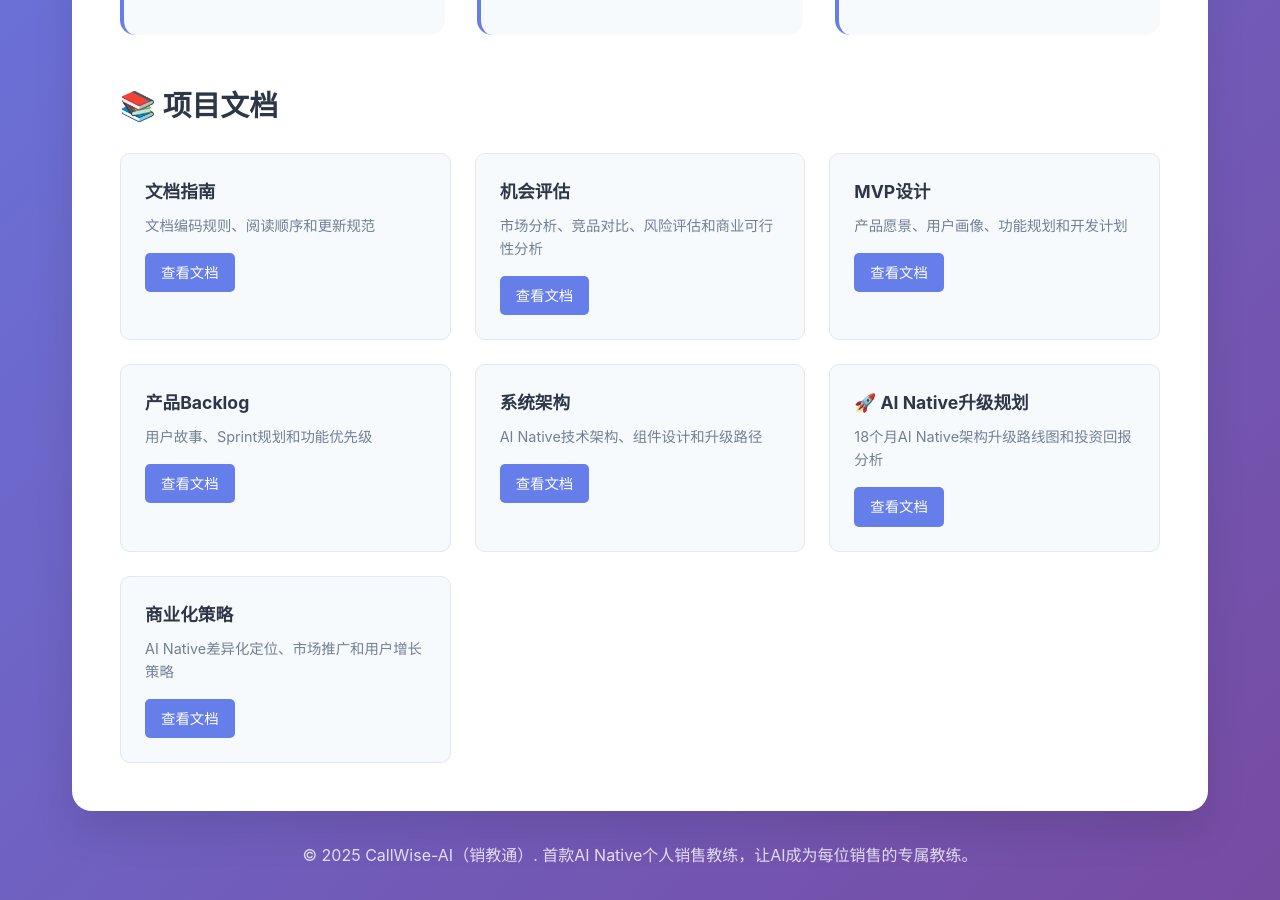
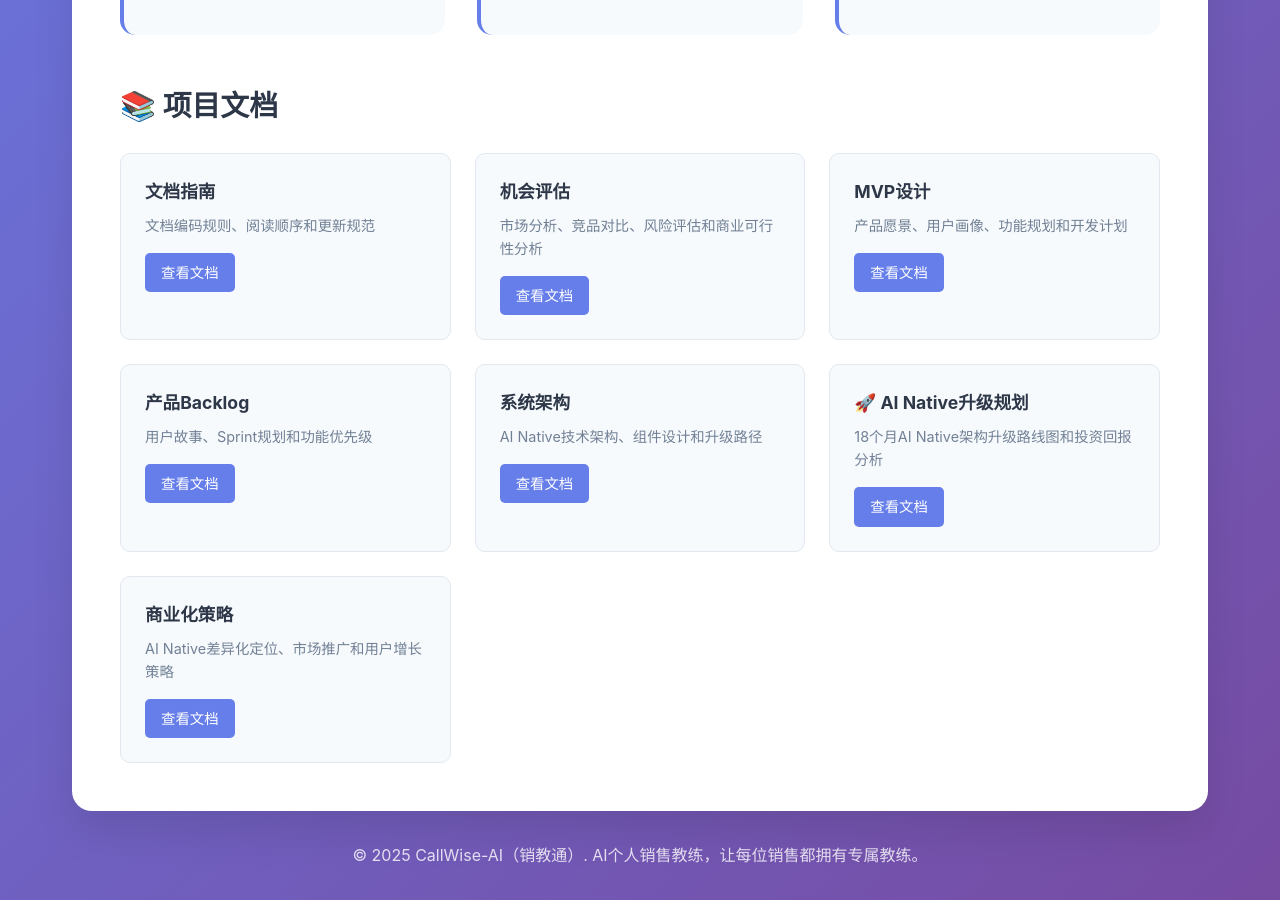
Before and after one commit to franksunye/CallWise-AI, a Jekyll site: the page docs/index.html, which Jekyll copies as it is, in a window 1280 px wide and 900 px high, scrolled down 813 px. Built offline with Jekyll 4.4.1, drawn with Linux system fonts in a browser that asks for light colours; some of the changed text lies outside the part shown.

Commit message:
revert: 恢复原始简洁表述，去除过度技术化描述
🎯 表述优化：
- 恢复原始版本：「AI个人销售教练 - 让每位销售都拥有专属教练」
- 移除「首款AI Native」「智能教练」等技术化表述
- 保持简洁有力的产品定位

💡 设计理念：
- 原始版本更简洁、更直接
- 避免过度技术化的表述
- 让用户快速理解核心价值

```diff
--- a/docs/_config.yml
+++ b/docs/_config.yml
@@ -1,5 +1,5 @@
 title: CallWise-AI（销教通）
-description: 首款AI Native个人销售教练 - 让每位销售都拥有专属的智能教练
+description: AI个人销售教练 - 让每位销售都拥有专属教练
 baseurl: "/CallWise-AI"
 url: "https://franksunye.github.io"
 
--- a/docs/_layouts/default.html
+++ b/docs/_layouts/default.html
@@ -319,7 +319,7 @@
     </div>
 
     <div class="footer">
-        <p>&copy; 2025 CallWise-AI（销教通）. 首款AI Native个人销售教练，让AI成为每位销售的专属教练。</p>
+        <p>&copy; 2025 CallWise-AI（销教通）. AI个人销售教练，让每位销售都拥有专属教练。</p>
     </div>
 
     <!-- Mermaid初始化 -->
--- a/docs/index.html
+++ b/docs/index.html
@@ -174,7 +174,7 @@
     <div class="container">
         <div class="header">
             <h1>CallWise-AI（销教通）</h1>
-            <p>首款AI Native个人销售教练 - 让每位销售都拥有专属的智能教练</p>
+            <p>AI个人销售教练 - 让每位销售都拥有专属教练</p>
         </div>
 
         <div class="content">
@@ -253,7 +253,7 @@
         </div>
 
         <div class="footer">
-            <p>&copy; 2025 CallWise-AI（销教通）. 首款AI Native个人销售教练，让AI成为每位销售的专属教练。</p>
+            <p>&copy; 2025 CallWise-AI（销教通）. AI个人销售教练，让每位销售都拥有专属教练。</p>
         </div>
     </div>
 </body>
```
